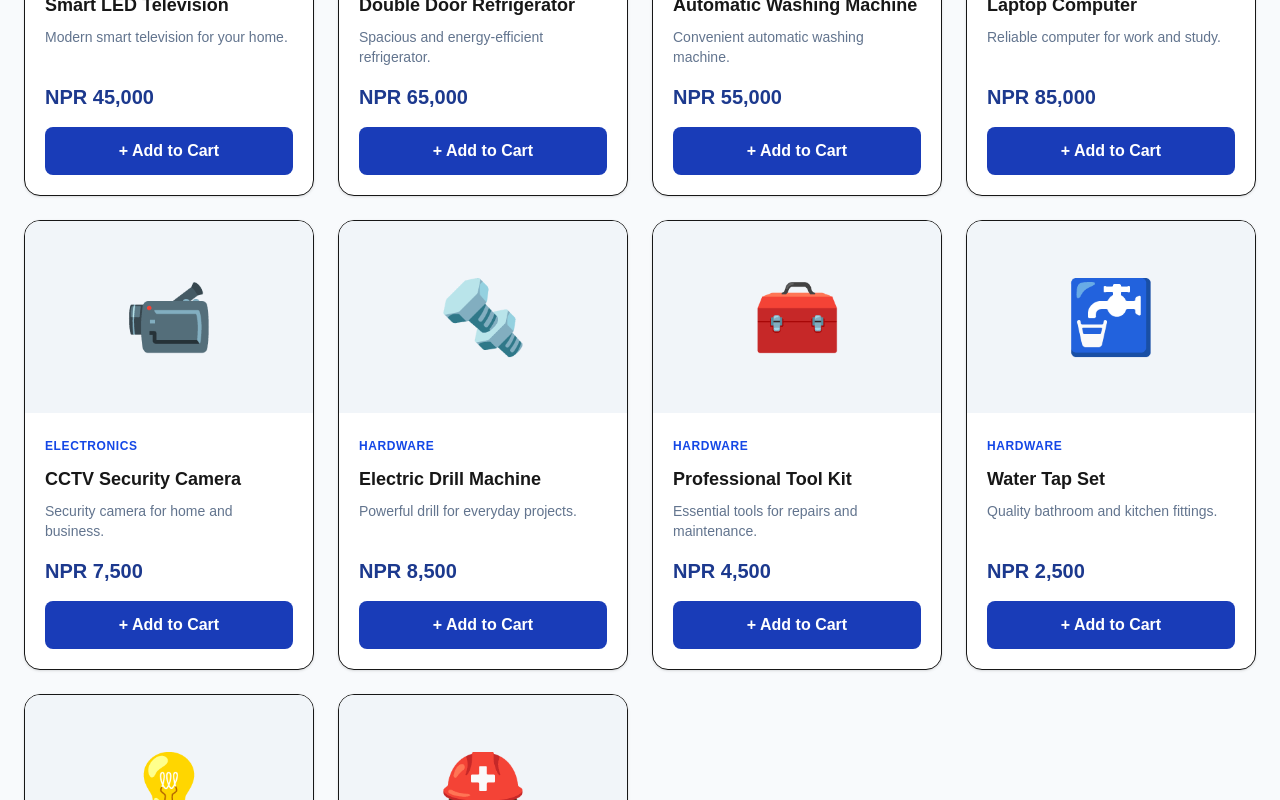
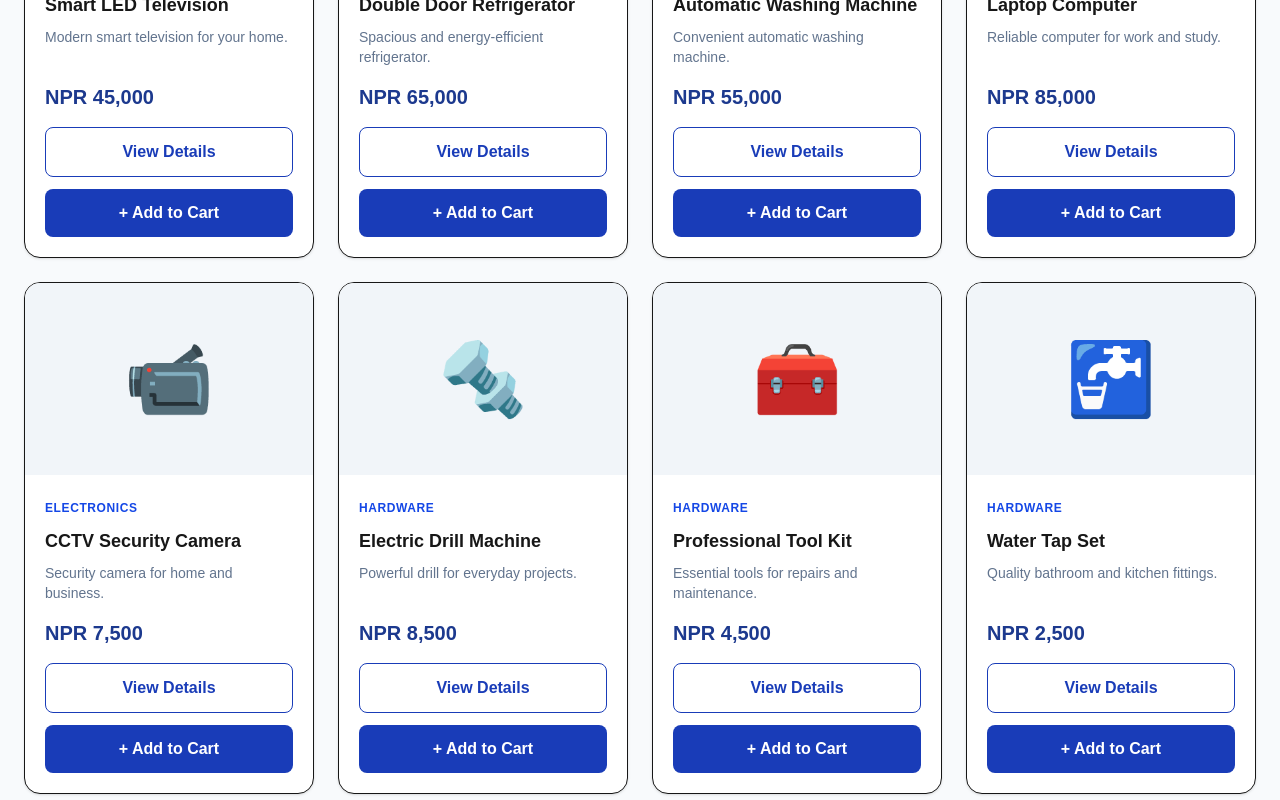
Before and after one commit to blacknwhite464/chitranya-marketplace, a Next.js app: page /products in a window 1280 px wide. Shown: the part 780-1580 px from the top of the page. Built offline with nearby package versions, Linux system fonts and the light colour scheme.

Commit message:
Add product detail links to product cards

```diff
--- a/src/app/products/page.tsx
+++ b/src/app/products/page.tsx
@@ -113,9 +113,15 @@ export default function ProductsPage() {
                 <p className="mt-4 text-xl font-black text-blue-900">
                   {formatPrice(product.price)}
                 </p>
+                <a
+                  href={`/products/${product.id}/`}
+                  className="mt-4 block w-full rounded-lg border border-blue-800 px-4 py-3 text-center font-bold text-blue-800 hover:bg-blue-50"
+                >
+                  View Details
+                </a>
                 <button
                   onClick={() => addToCart(product.id)}
-                  className="mt-4 w-full rounded-lg bg-blue-800 px-4 py-3 font-bold text-white hover:bg-blue-900"
+                  className="mt-3 w-full rounded-lg bg-blue-800 px-4 py-3 font-bold text-white hover:bg-blue-900"
                 >
                   + Add to Cart
                 </button>
```
